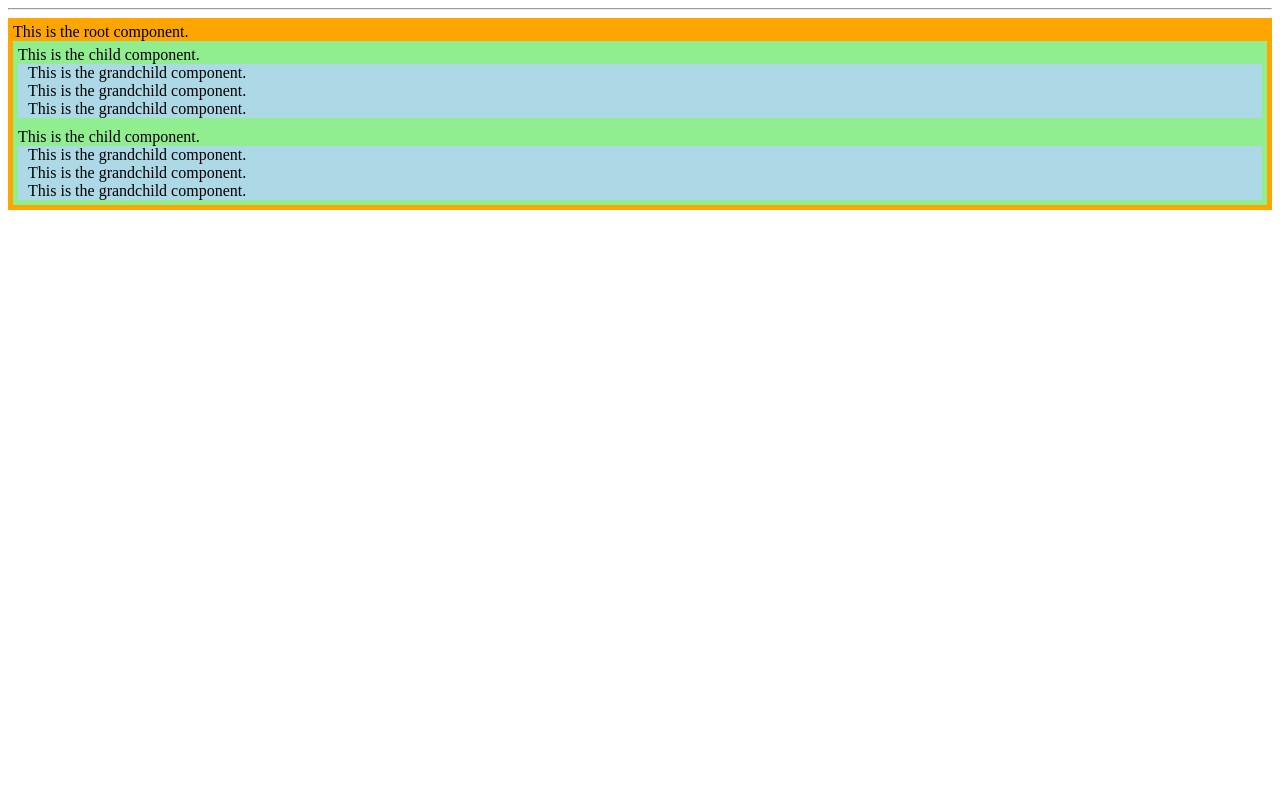
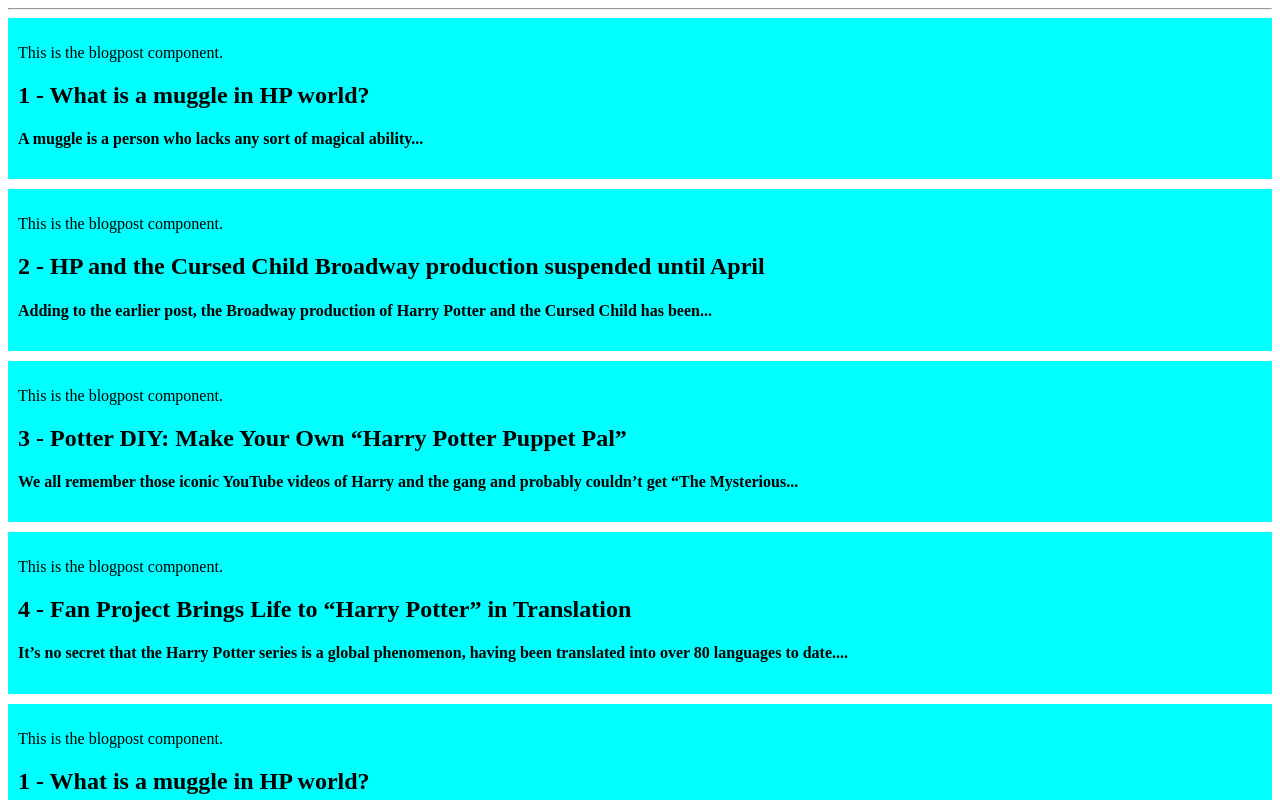
Before and after one commit to samikshagupta26/hogwarts-shopping, a Vue app in the folder learn-vue-3/: page / in a window 1280 px wide. Shown: the top 800 px of the page. Built offline with nearby package versions, Linux system fonts and the light colour scheme.

Commit message:
computed props in vue

```diff
--- a/learn-vue-3/src/App.vue
+++ b/learn-vue-3/src/App.vue
@@ -1,23 +1,56 @@
 <template>
-  <!-- <ButtonCounter></ButtonCounter>
-  <ButtonCounter></ButtonCounter>
+  <!-- <BlogPost id="1" blogPostTitle="What is a muggle?" blogPostContent="A muggle is someone who lacks any kind of magical abilities"></BlogPost> -->
 
-  <button-counter></button-counter> -->
+  <!-- Good practice is using kebad case -->
+  <!-- <BlogPost id="1" blog-post-title="What is a muggle?" blog-post-content="A muggle is someone who lacks any kind of magical abilities"></BlogPost>
+  <BlogPost :id="blogPostId" :blog-post-title="blogPostTitle" :blog-post-content="blogPostContent"></BlogPost> -->
 
   <hr>
 
-  <div style="background-color: orange; padding: 5px;">
-    This is the root component.
-    <ComponentA></ComponentA>
-    <ComponentA></ComponentA>
-  </div>
+  <BlogPost v-for="post in posts" :id="post.id" :blog-post-title="post.blogPostTitle" :blog-post-content="post.blogPostContent" :key="post.id"></BlogPost>
+
+  <BlogPost v-for="post in posts" v-bind="post" :key="post.id"></BlogPost>
 </template>
 
 <script setup>
-import ButtonCounter from './ButtonCounter.vue';
-import ComponentA from '@/ComponentA.vue';
+import { ref } from 'vue';
+import BlogPost from './BlogPost.vue';
+
+let blogPostId = ref(2)
+let blogPostTitle = ref('HP and the Curse Child Broadway production suspended')
+let blogPostContent = ref(
+  'Adding to the earlier post, the Broadway production....'
+)
+
+let posts = ref([
+  {
+    id: 1,
+    blogPostTitle: 'What is a muggle in HP world?',
+    blogPostContent:
+      'A muggle is a person who lacks any sort of magical ability...'
+  },
+  {
+    id: 2,
+    blogPostTitle:
+      'HP and the Cursed Child Broadway production suspended until April',
+    blogPostContent:
+      'Adding to the earlier post, the Broadway production of Harry Potter and the Cursed Child has been...'
+  },
+  {
+    id: 3,
+    blogPostTitle: 'Potter DIY: Make Your Own “Harry Potter Puppet Pal”',
+    blogPostContent:
+      'We all remember those iconic YouTube videos of Harry and the gang and probably couldn’t get “The Mysterious...'
+  },
+  {
+    id: 4,
+    blogPostTitle: 'Fan Project Brings Life to “Harry Potter” in Translation',
+    blogPostContent:
+      'It’s no secret that the Harry Potter series is a global phenomenon, having been translated into over 80 languages to date....'
+  }
+])
 </script>
 
-<style scoped>
+<style lang="scss" scoped>
 
 </style>
--- /dev/null
+++ b/learn-vue-3/src/BlogPost.vue
@@ -0,0 +1,33 @@
+<template>
+    <div class="blog-post">
+        <p>
+            {{ message }}
+        </p>
+        <!-- Display the id, title and content of a blog post-->
+         <h2>{{ id }} - {{ blogPostTitle }}</h2>
+         <h4>{{ blogPostContent }}</h4>
+    </div>
+</template>
+
+<script setup>
+import { ref } from 'vue';
+
+let message = ref('This is the blogpost component.')
+
+const props = defineProps(['id', 'blogPostTitle', 'blogPostContent'])
+
+console.log(props.id)
+// defineProps({
+//     id: Number,
+//     blogPostTitle: String,
+//     blogPostContent: String
+// })
+</script>
+
+<style scoped>
+.blog-post {
+    background-color: aqua;
+    padding: 10px;
+    margin-bottom: 10px;
+}
+</style>
```
